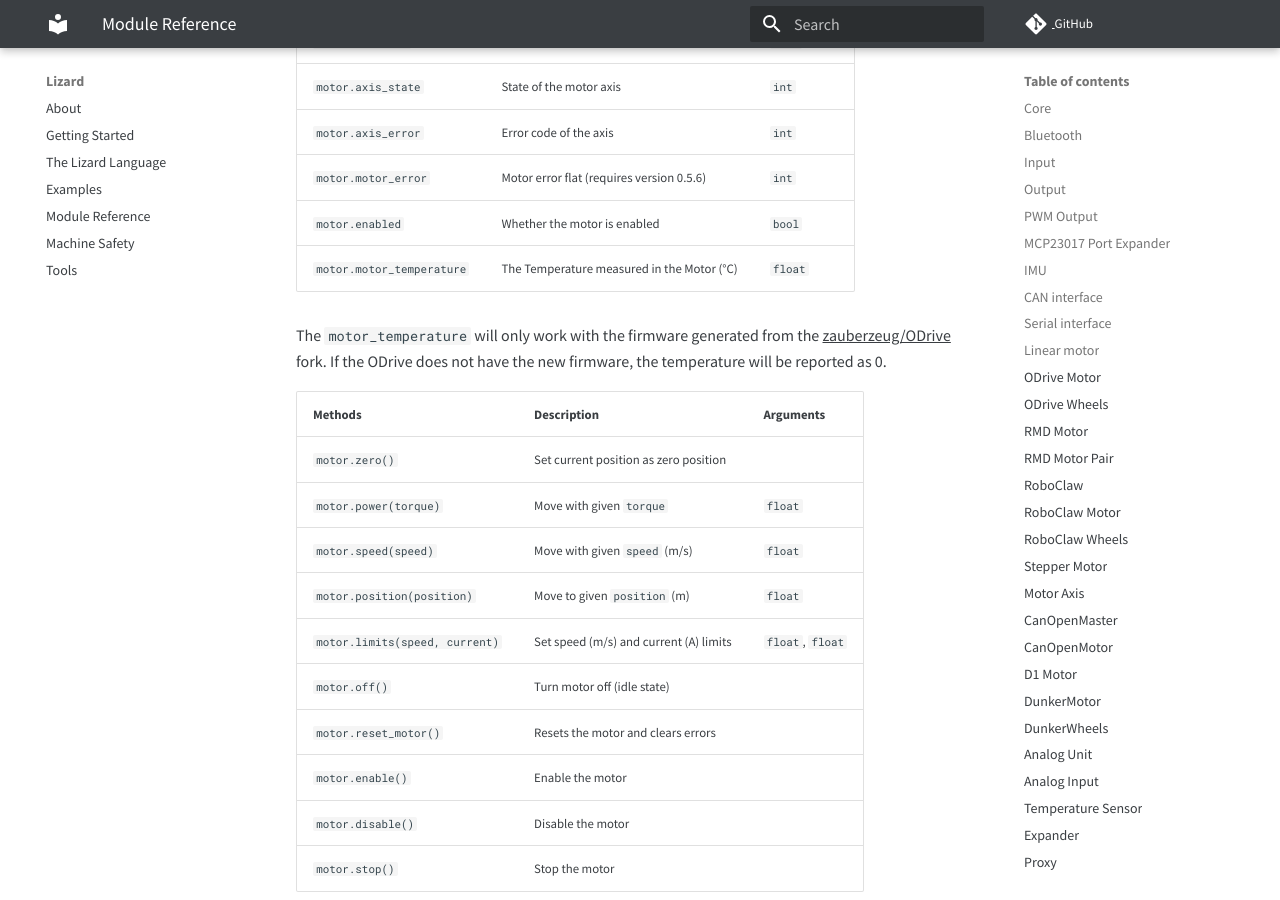
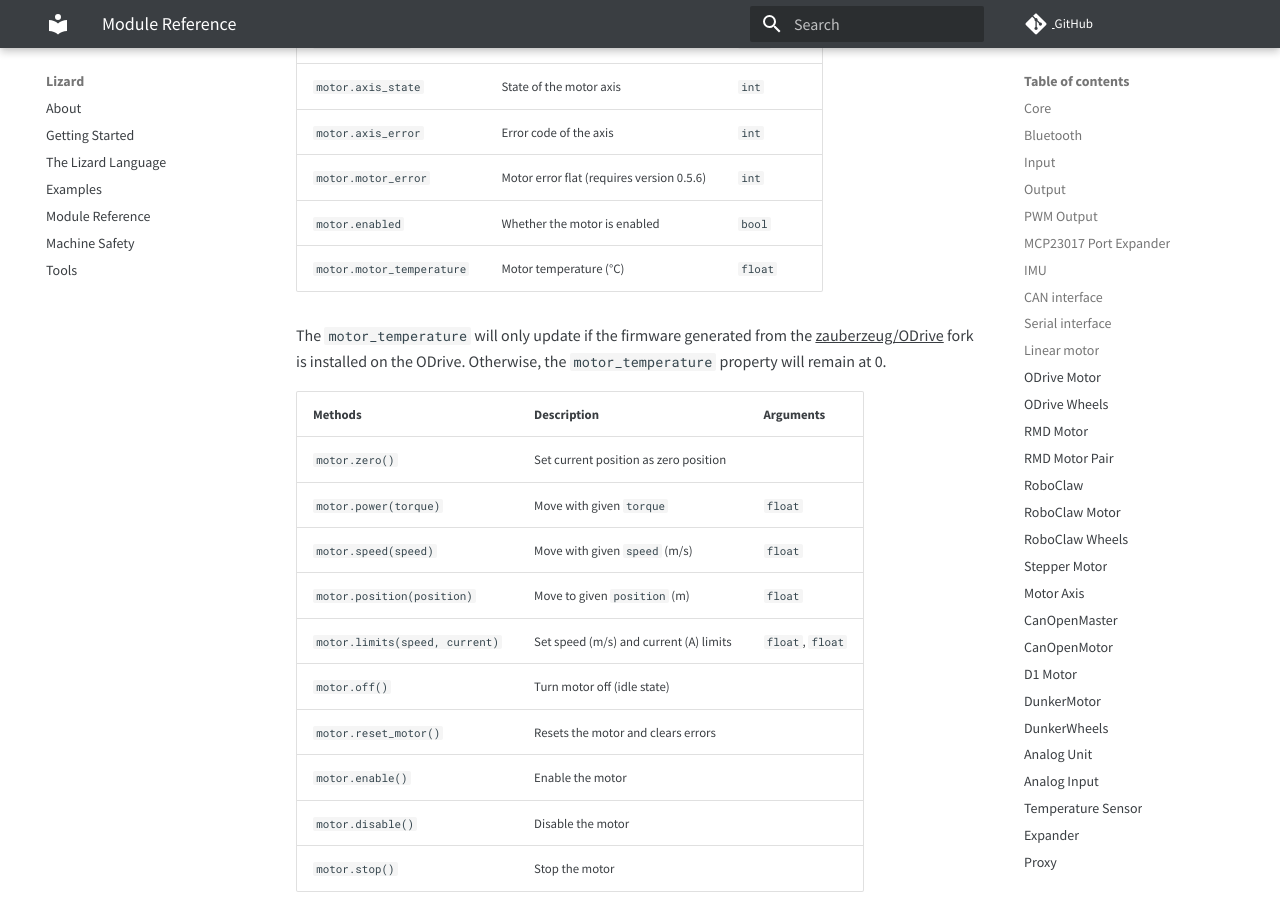
Before and after one commit to zauberzeug/lizard, an MkDocs documentation site: the page built from docs/module_reference.md, in a window 1280 px wide and 900 px high, scrolled down 13385 px. Built offline with MkDocs 1.6.1 and Material for MkDocs 9.7.7, drawn with Linux system fonts in a browser that asks for light colours; comment, search, counter and statistics services are not loaded.

Commit message:
review documentation

```diff
--- a/docs/module_reference.md
+++ b/docs/module_reference.md
@@ -386,22 +386,25 @@
 | --------------------------------------------- | ------------------------------- | ------------------------ |
 | `motor = ODriveMotor(can, can_id[, version])` | CAN module, node ID and version | CAN module, `int`, `int` |
 
-The `version` parameter is an optional integer indicating the patch number of the ODrive firmware (4, 5 or 6; default: 4 for version "0.5.4"). Version 0.5.6 allows to read the motor error flag.
+The `version` parameter is an optional integer indicating the patch number of the ODrive firmware (4, 5 or 6; default: 4 for version "0.5.4").
+Version 0.5.6 allows to read the motor error flag.
 
-| Properties                | Description                                | Data type |
-| ------------------------- | ------------------------------------------ | --------- |
-| `motor.position`          | Motor position (meters)                    | `float`   |
-| `motor.speed`             | Motor speed (m/s)                          | `float`   |
-| `motor.tick_offset`       | Encoder tick offset                        | `float`   |
-| `motor.m_per_tick`        | Meters per encoder tick                    | `float`   |
-| `motor.reversed`          | Reverse motor direction                    | `bool`    |
-| `motor.axis_state`        | State of the motor axis                    | `int`     |
-| `motor.axis_error`        | Error code of the axis                     | `int`     |
-| `motor.motor_error`       | Motor error flat (requires version 0.5.6)  | `int`     |
-| `motor.enabled`           | Whether the motor is enabled               | `bool`    |
-| `motor.motor_temperature` | The Temperature measured in the Motor (°C) | `float`   |
+| Properties                | Description                               | Data type |
+| ------------------------- | ----------------------------------------- | --------- |
+| `motor.position`          | Motor position (meters)                   | `float`   |
+| `motor.speed`             | Motor speed (m/s)                         | `float`   |
+| `motor.tick_offset`       | Encoder tick offset                       | `float`   |
+| `motor.m_per_tick`        | Meters per encoder tick                   | `float`   |
+| `motor.reversed`          | Reverse motor direction                   | `bool`    |
+| `motor.axis_state`        | State of the motor axis                   | `int`     |
+| `motor.axis_error`        | Error code of the axis                    | `int`     |
+| `motor.motor_error`       | Motor error flat (requires version 0.5.6) | `int`     |
+| `motor.enabled`           | Whether the motor is enabled              | `bool`    |
+| `motor.motor_temperature` | Motor temperature (°C)                    | `float`   |
 
-The `motor_temperature` will only work with the firmware generated from the [zauberzeug/ODrive](https://github.com/zauberzeug/ODrive) fork. If the ODrive does not have the new firmware, the temperature will be reported as 0.
+The `motor_temperature` will only update if the firmware generated from the
+[zauberzeug/ODrive](https://github.com/zauberzeug/ODrive) fork is installed on the ODrive.
+Otherwise, the `motor_temperature` property will remain at 0.
 
 | Methods                        | Description                            | Arguments        |
 | ------------------------------ | -------------------------------------- | ---------------- |
```
